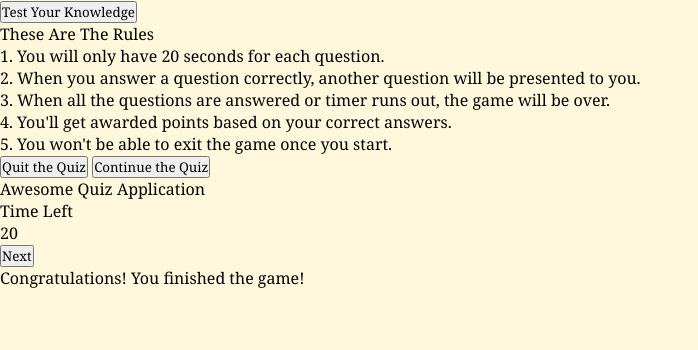
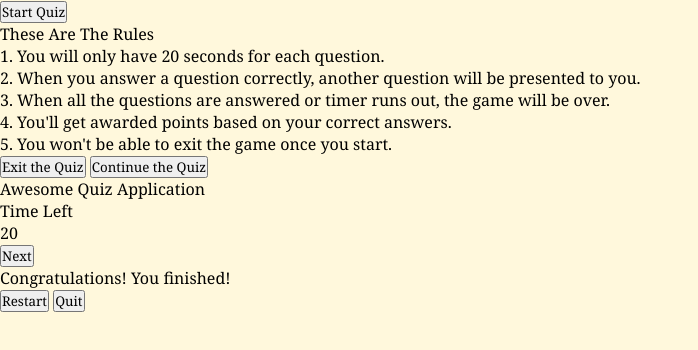
Before and after one commit to KevinGKorza/Code-Quiz, a plain HTML site: page index.html in a window 1280 px wide. Shown: the whole page, without its empty margins (0-698 px from the left). Drawn offline with Linux system fonts and the light colour scheme.

Commit message:
Update index.html

```diff
--- a/index.html
+++ b/index.html
@@ -8,8 +8,12 @@
     <link rel="stylesheet" href="style.css"/>
     </head>
     <body>
-        <div class="StartButton"><button>Test Your Knowledge</button></div>
-        <div class="RuleTitle"><span>These Are The Rules</span></div>
+        <!--Start Button-->
+        <div class="StartButton"><button>Start Quiz</button></div>
+
+        <!--Info Box-->
+        <div class="InformationBox">
+        <div class="InformationTitle"><span>These Are The Rules</span></div>
         <div class="InformationList">
             <div class="Info">1. You will only have <span>20 seconds</span> for each question.</div>
             <div class="Info">2. When you answer a question correctly, another question will be presented to you.</div>
@@ -18,24 +22,26 @@
             <div class="Info">5. You won't be able to exit the game once you start.</div>
         </div>
         <div class="Buttons">
-            <button class="Quit Quiz">Quit the Quiz</button>
-            <button class="Restart Quiz">Continue the Quiz</button>
+            <button class="Quit">Exit the Quiz</button>
+            <button class="Restart">Continue the Quiz</button>
+        </div>
         </div>
 
+        <!--Quiz Box-->
         <div class="quizbox">
             <header>
                 <div class="Title">Awesome Quiz Application</div>
                 <div class="Timer">
-                 <div class="TimeLeft">Time Left</div>
+                 <div class="TimeLeftText">Time Left</div>
                  <div class="TimeSec">20</div>
                 </div>
                 <div class="TimeLine"></div>
             </header>
             <section>
-                <div class="Question">
+                <div class="QuestionText">
                     <!--Insert question from JavaScript-->
                 </div>
-                <div class="Options">
+                <div class="OptionList">
                     <!--Insert options from JavaScript-->
                 </div>
             </section>
@@ -54,36 +60,21 @@
         <div class="icon"></div>
         <i class="fas fa-crown"></i>
         </div>
-        <div class="Complete">Congratulations! You finished the game!</div>
+        <div class="Complete">Congratulations! You finished!</div>
         <div class="Score"></div>
         <!--Score results from JavaScript-->
     </div>
+    <div class="Buttons">
+        <button class="Restart">Restart</button>
+        <button class="Quit">Quit</button>
+    </div>
 </div>
 
+<!-- JS Question file goes here-->
+<script src=""></script>
 
-
-
-
-
-
-
-
-
-
-
-
-
-
-
-
-
-
-
-
-
-
-
-
+<!-- Javascript script.js goes here -->
+<script src=""></script>
 
 
 
```
